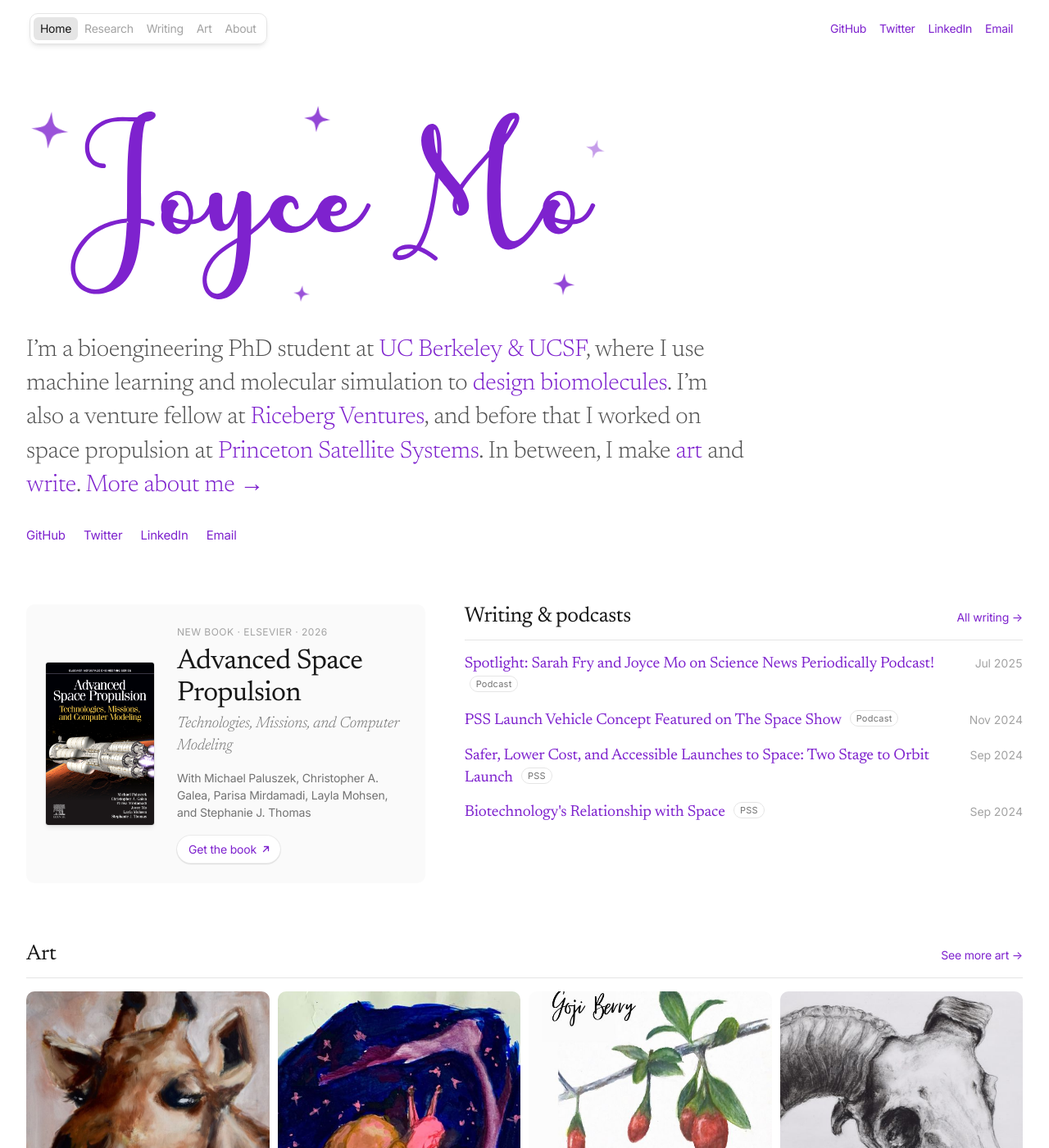
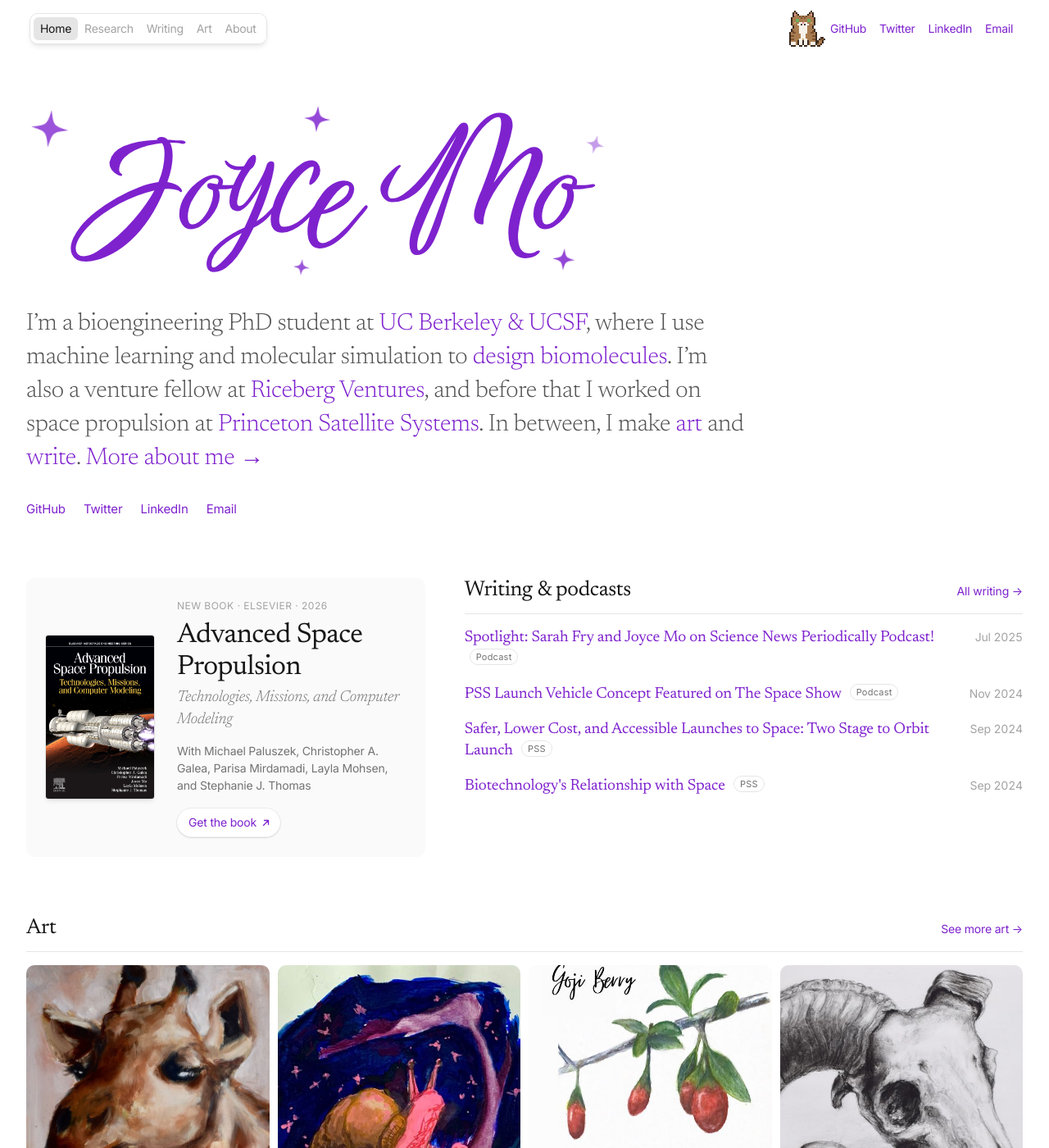
Before and after one commit to Joyce-Mo/Joyce-Mo.github.io, a Jekyll site: the page built from index.html, in a window 1280 px wide and 1400 px high. Shown: the whole window at 82% size. Built offline with Jekyll 4.4.1, drawn with Linux system fonts in a browser that asks for light colours.

Commit message:
Free name font and sitting Wooper in the top-right links
- Draw the home-page name in Birthstone Bounce (Open Font License)
  instead of Charlotte, whose free license is personal-use only
- Replace the walking cat above the footer with the sitting Wooper
  (blinks, flicks his tail) next to the GitHub link, at 2x pixel scale

Co-Authored-By: Claude Opus 5.5 <noreply@anthropic.com>

```diff
--- a/_includes/footer.html
+++ b/_includes/footer.html
@@ -1,6 +1,3 @@
-<div class="wooper-track" role="img" aria-label="Wooper the cat, walking">
-  <div class="wooper"><div class="wooper-sprite"></div></div>
-</div>
 <footer class="footer">
   <img class="seal" src="{{ '/assets/img/seal.png' | relative_url }}" alt="" width="40" height="44" loading="lazy">
   <p class="footer-links">{% include social.html %}</p>
--- a/_includes/nav.html
+++ b/_includes/nav.html
@@ -12,7 +12,7 @@
     {%- endfor %}
   </div>
   <div class="nav-ext">
-    <a class="ext" href="https://github.com/{{ site.social.github }}" target="_blank" rel="noopener">GitHub</a>
+    <a class="ext gh" href="https://github.com/{{ site.social.github }}" target="_blank" rel="noopener"><span class="wooper" role="img" aria-label="Wooper the cat"></span>GitHub</a>
     <a class="ext" href="https://x.com/{{ site.social.twitter }}" target="_blank" rel="noopener">Twitter</a>
     <a class="ext" href="https://www.linkedin.com/in/{{ site.social.linkedin }}/" target="_blank" rel="noopener">LinkedIn</a>
     <a class="ext" href="mailto:{{ site.social.email }}">Email</a>
--- a/assets/css/main.css
+++ b/assets/css/main.css
@@ -123,7 +123,7 @@ a { color: inherit; text-decoration: none; }
   display: grid; gap: 72px;
 }
 @media (max-width: 639px) { .home { padding-top: 24px; gap: 48px; } }
-/* big name: an SVG drawn in the Charlotte font by scripts/make-name-svg.py */
+/* big name: an SVG drawn in the Birthstone Bounce font by scripts/make-name-svg.py */
 .name { margin: 0; color: var(--accent); }
 .name-art { display: block; width: min(100%, 720px); height: auto; overflow: visible; }
 .name-art .star { transform-box: fill-box; transform-origin: center; animation: twinkle 3.2s ease-in-out infinite; }
@@ -380,22 +380,30 @@ a.pub-title:hover { text-decoration-color: currentColor; }
 }
 
 /* ---------- Wooper the cat (sprite from my VS Code extension) ------------- */
-.wooper-track { position: relative; height: 48px; margin-top: 56px; border-bottom: 1px solid var(--line); overflow: hidden; }
-.wooper { position: absolute; bottom: 0; left: 0; width: 72px; height: 48px; animation: wooper-roam 44s linear infinite; }
-.wooper-sprite {
-  width: 100%; height: 100%;
-  background: url("../img/wooper-walk.svg") 0 0 / 144px 48px no-repeat;
+/* sits next to the GitHub link, top right; blinks and flicks his tail.
+   Drawn at exactly 2x (22px sprite -> 44px) so the pixels stay square. */
+.nav-ext { align-items: center; }
+.nav-ext .gh { display: inline-flex; align-items: center; gap: 6px; }
+.wooper {
+  flex: none;
+  width: 44px; height: 44px; margin: -10px 0;
+  background: url("../img/wooper-sit.svg") 0 0 / 300% 100% no-repeat;
   image-rendering: pixelated;
-  animation: wooper-step .3s steps(2) infinite, wooper-face 44s step-end infinite;
+  animation: wooper-idle 2.24s step-end infinite;
 }
-@keyframes wooper-roam { 0%, 100% { left: calc(100% - 72px); } 50% { left: 0; } }
-@keyframes wooper-step { to { background-position: -144px 0; } }
-@keyframes wooper-face { 0% { transform: none; } 50% { transform: scaleX(-1); } }
+/* frames 0,0,0,0,0,1,1,0,0,0,0,0,2,0 like the extension: 1 = tail flick, 2 = blink */
+@keyframes wooper-idle {
+  0% { background-position-x: 0%; }
+  35.71% { background-position-x: 50%; }
+  50% { background-position-x: 0%; }
+  85.71% { background-position-x: 100%; }
+  92.86% { background-position-x: 0%; }
+}
 
 /* ---------- Footer -------------------------------------------------------- */
 .footer {
   display: flex; flex-direction: column; align-items: center; gap: 8px;
-  padding: 32px 0 40px;
+  padding: 64px 0 40px;
   font-size: 14px; color: var(--muted);
 }
 .footer-links { display: flex; flex-wrap: wrap; justify-content: center; gap: 4px 16px; margin: 4px 0 0; }
```
Also changed, not shown: scripts/make-name-svg.py (+4 -3 lines), README.md, _includes/name.svg, assets/img/wooper-sit.svg (added), assets/img/wooper-walk.svg (deleted).
